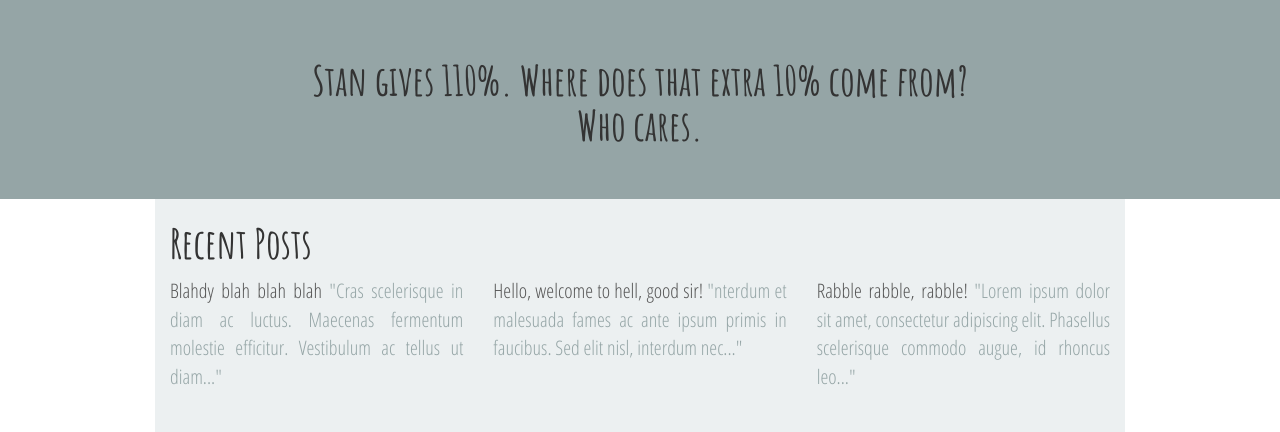
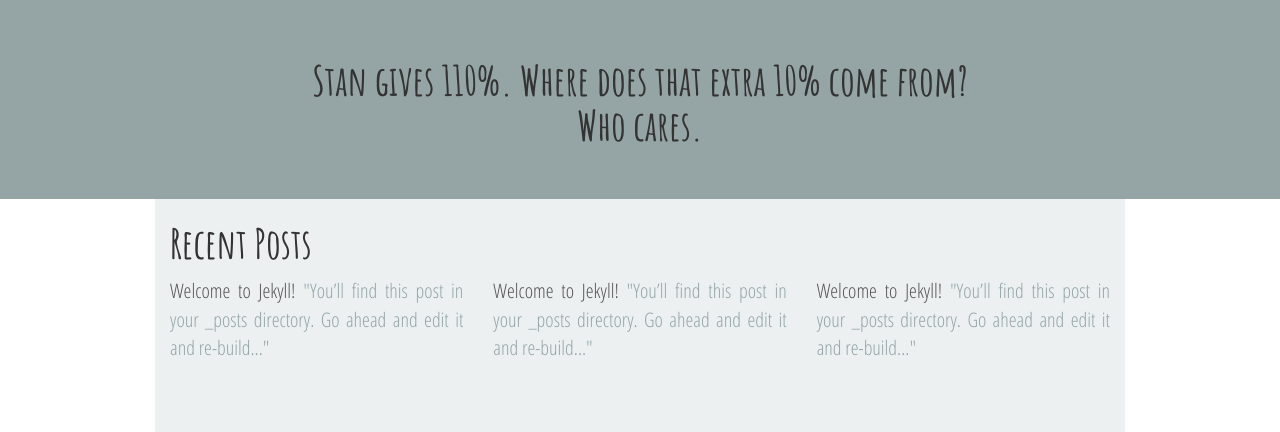
Before and after one commit to stanidesis/stanleyidesis.com, a Jekyll site: the page built from index.html, in a window 1280 px wide, cut to the strip 571-1003 px from the top of the page. Built offline with Jekyll 4.4.1, drawn with Linux system fonts in a browser that asks for light colours.

Commit message:
writes page ready to go

```diff
--- a/_config.yml
+++ b/_config.yml
@@ -17,6 +17,8 @@ url: "http://stanleyidesis.com" # the base hostname & protocol for your site
 rss: "/feed.xml"
 permalink: pretty
 excerpt_separator: "<!--more-->"
+paginate: 9
+paginate_path: "/writes/page:num/"
 
 # Variables
 owner: "Stanley Idesis"
--- a/_includes/header.html
+++ b/_includes/header.html
@@ -7,7 +7,7 @@
         </div>
         <div class="col-sm-6 col-xs-12" role="navigation">
           <ul>
-            <li role="presentation"><a href="#">writes</a>,</li>
+            <li role="presentation"><a href="/writes">writes</a>,</li>
             <li role="presentation"><a href="#">performs</a>,</li>
             <li role="presentation"><a href="#">codes</a>,</li>
             <li role="presentation">and <a href="#">responds</a>.</li>
--- a/_posts/2016-04-02-welcome-to-jekyll.1.markdown
+++ b/_posts/2016-04-02-welcome-to-jekyll.1.markdown
@@ -1,11 +1,12 @@
 ---
 layout: post
-title:  "Welcome to Jekyll! - 2"
+title:  "Welcome to Jekyll!"
 date:   2016-04-02 00:37:43 +0000
 categories: jekyll update
+tags: default stupidity fun too many darned tags what happens if this keeps growing
 ---
 You’ll find this post in your `_posts` directory. Go ahead and edit it and re-build the site to see your changes. You can rebuild the site in many different ways, but the most common way is to run `jekyll serve`, which launches a web server and auto-regenerates your site when a file is updated.
-
+<!--more-->
 To add new posts, simply add a file in the `_posts` directory that follows the convention `YYYY-MM-DD-name-of-post.ext` and includes the necessary front matter. Take a look at the source for this post to get an idea about how it works.
 
 Jekyll also offers powerful support for code snippets:
@@ -17,7 +18,6 @@ end
 print_hi('Tom')
 #=> prints 'Hi, Tom' to STDOUT.
 {% endhighlight %}
-<!--more-->
 Check out the [Jekyll docs][jekyll-docs] for more info on how to get the most out of Jekyll. File all bugs/feature requests at [Jekyll’s GitHub repo][jekyll-gh]. If you have questions, you can ask them on [Jekyll Talk][jekyll-talk].
 
 [jekyll-docs]: http://jekyllrb.com/docs/home
--- a/_posts/2016-04-02-welcome-to-jekyll.3.markdown
+++ b/_posts/2016-04-02-welcome-to-jekyll.3.markdown
@@ -1,7 +1,25 @@
 ---
 layout: post
-title:  "Hello, welcome to hell, good sir!"
+title:  "Welcome to Jekyll!"
 date:   2016-04-02 00:37:43 +0000
 categories: jekyll update
+tags: default stupidity fun
 ---
-nterdum et malesuada fames ac ante ipsum primis in faucibus. Sed elit nisl, interdum nec dolor sit amet, malesuada egestas enim. Duis scelerisque, risus vitae consequat tristique, est dui rutrum augue, non posuere massa erat at neque. Cras scelerisque nulla eu urna iaculis, vitae tincidunt neque interdum. Mauris sit amet ullamcorper elit. Integer in ipsum libero. Donec fermentum malesuada ligula, quis tempus nulla consectetur quis.
+You’ll find this post in your `_posts` directory. Go ahead and edit it and re-build the site to see your changes. You can rebuild the site in many different ways, but the most common way is to run `jekyll serve`, which launches a web server and auto-regenerates your site when a file is updated.
+<!--more-->
+To add new posts, simply add a file in the `_posts` directory that follows the convention `YYYY-MM-DD-name-of-post.ext` and includes the necessary front matter. Take a look at the source for this post to get an idea about how it works.
+
+Jekyll also offers powerful support for code snippets:
+
+{% highlight ruby %}
+def print_hi(name)
+  puts "Hi, #{name}"
+end
+print_hi('Tom')
+#=> prints 'Hi, Tom' to STDOUT.
+{% endhighlight %}
+Check out the [Jekyll docs][jekyll-docs] for more info on how to get the most out of Jekyll. File all bugs/feature requests at [Jekyll’s GitHub repo][jekyll-gh]. If you have questions, you can ask them on [Jekyll Talk][jekyll-talk].
+
+[jekyll-docs]: http://jekyllrb.com/docs/home
+[jekyll-gh]:   https://github.com/jekyll/jekyll
+[jekyll-talk]: https://talk.jekyllrb.com/
--- /dev/null
+++ b/_posts/2016-04-02-welcome-to-jekyll.7.markdown
@@ -0,0 +1,25 @@
+---
+layout: post
+title:  "Welcome to Jekyll!"
+date:   2016-04-02 00:37:43 +0000
+categories: jekyll update
+tags: default stupidity fun
+---
+You’ll find this post in your `_posts` directory. Go ahead and edit it and re-build the site to see your changes. You can rebuild the site in many different ways, but the most common way is to run `jekyll serve`, which launches a web server and auto-regenerates your site when a file is updated.
+<!--more-->
+To add new posts, simply add a file in the `_posts` directory that follows the convention `YYYY-MM-DD-name-of-post.ext` and includes the necessary front matter. Take a look at the source for this post to get an idea about how it works.
+
+Jekyll also offers powerful support for code snippets:
+
+{% highlight ruby %}
+def print_hi(name)
+  puts "Hi, #{name}"
+end
+print_hi('Tom')
+#=> prints 'Hi, Tom' to STDOUT.
+{% endhighlight %}
+Check out the [Jekyll docs][jekyll-docs] for more info on how to get the most out of Jekyll. File all bugs/feature requests at [Jekyll’s GitHub repo][jekyll-gh]. If you have questions, you can ask them on [Jekyll Talk][jekyll-talk].
+
+[jekyll-docs]: http://jekyllrb.com/docs/home
+[jekyll-gh]:   https://github.com/jekyll/jekyll
+[jekyll-talk]: https://talk.jekyllrb.com/
--- /dev/null
+++ b/_posts/2016-04-02-welcome-to-jekyll.8.markdown
@@ -0,0 +1,25 @@
+---
+layout: post
+title:  "Welcome to Jekyll!"
+date:   2016-04-02 00:37:43 +0000
+categories: jekyll update
+tags: default stupidity fun
+---
+You’ll find this post in your `_posts` directory. Go ahead and edit it and re-build the site to see your changes. You can rebuild the site in many different ways, but the most common way is to run `jekyll serve`, which launches a web server and auto-regenerates your site when a file is updated.
+<!--more-->
+To add new posts, simply add a file in the `_posts` directory that follows the convention `YYYY-MM-DD-name-of-post.ext` and includes the necessary front matter. Take a look at the source for this post to get an idea about how it works.
+
+Jekyll also offers powerful support for code snippets:
+
+{% highlight ruby %}
+def print_hi(name)
+  puts "Hi, #{name}"
+end
+print_hi('Tom')
+#=> prints 'Hi, Tom' to STDOUT.
+{% endhighlight %}
+Check out the [Jekyll docs][jekyll-docs] for more info on how to get the most out of Jekyll. File all bugs/feature requests at [Jekyll’s GitHub repo][jekyll-gh]. If you have questions, you can ask them on [Jekyll Talk][jekyll-talk].
+
+[jekyll-docs]: http://jekyllrb.com/docs/home
+[jekyll-gh]:   https://github.com/jekyll/jekyll
+[jekyll-talk]: https://talk.jekyllrb.com/
--- /dev/null
+++ b/_posts/2016-04-02-welcome-to-jekyll.9.markdown
@@ -0,0 +1,25 @@
+---
+layout: post
+title:  "Welcome to Jekyll!"
+date:   2016-04-02 00:37:43 +0000
+categories: jekyll update
+tags: default stupidity fun
+---
+You’ll find this post in your `_posts` directory. Go ahead and edit it and re-build the site to see your changes. You can rebuild the site in many different ways, but the most common way is to run `jekyll serve`, which launches a web server and auto-regenerates your site when a file is updated.
+<!--more-->
+To add new posts, simply add a file in the `_posts` directory that follows the convention `YYYY-MM-DD-name-of-post.ext` and includes the necessary front matter. Take a look at the source for this post to get an idea about how it works.
+
+Jekyll also offers powerful support for code snippets:
+
+{% highlight ruby %}
+def print_hi(name)
+  puts "Hi, #{name}"
+end
+print_hi('Tom')
+#=> prints 'Hi, Tom' to STDOUT.
+{% endhighlight %}
+Check out the [Jekyll docs][jekyll-docs] for more info on how to get the most out of Jekyll. File all bugs/feature requests at [Jekyll’s GitHub repo][jekyll-gh]. If you have questions, you can ask them on [Jekyll Talk][jekyll-talk].
+
+[jekyll-docs]: http://jekyllrb.com/docs/home
+[jekyll-gh]:   https://github.com/jekyll/jekyll
+[jekyll-talk]: https://talk.jekyllrb.com/
--- a/_posts/2016-04-02-welcome-to-jekyll.markdown
+++ /dev/null
@@ -1,7 +0,0 @@
----
-layout: post
-title:  "Blahdy blah blah blah"
-date:   2016-04-02 00:37:43 +0000
-categories: jekyll update
----
-Cras scelerisque in diam ac luctus. Maecenas fermentum molestie efficitur. Vestibulum ac tellus ut diam cursus venenatis. Nam eget tincidunt metus. Maecenas semper lorem id nulla consectetur vulputate eu et orci. Cras pellentesque diam nulla, et blandit mi tincidunt vel. Suspendisse convallis nibh et nisi blandit, sed iaculis lacus molestie. Sed sollicitudin egestas arcu at rutrum. Donec at magna et leo convallis fringilla. Vivamus ultrices elit non velit venenatis, a auctor sem luctus. Phasellus at mattis tortor. Lorem ipsum dolor sit amet, consectetur adipiscing elit. Pellentesque vehicula tortor ut tristique feugiat.
--- a/_sass/_layout.scss
+++ b/_sass/_layout.scss
@@ -90,10 +90,10 @@ $footer-size-alt: 28px;
         width:   $footer-size;
         opacity: 0.7;
 
-        -webkit-transition: opacity 100ms ease-in;
-        -moz-transition:    opacity 100ms ease-in;
-        -o-transition:      opacity 100ms ease-in;
-        transition:         opacity 100ms ease-in;
+        -webkit-transition: opacity $default-anim-length ease-in-out;
+        -moz-transition:    opacity $default-anim-length ease-in-out;
+        -o-transition:      opacity $default-anim-length ease-in-out;
+        transition:         opacity $default-anim-length ease-in-out;
 
         @include media-min($screen-sm-min) {
             height: $footer-size-alt;
@@ -133,6 +133,44 @@ $footer-size-alt: 28px;
         }
     }
 }
+
+
+/******************************
+ * /writes
+ ******************************/
+post-item {
+
+    p {
+        @include media-min($screen-sm-min) {
+            font-size: 22px;
+        }
+    }
+
+    ul {
+        padding: 0px 0px;
+        margin: 0px 0px;
+    }
+
+    li {
+        padding: 0px 8px;
+        border: 1px solid $brand-color-highlight;
+        border-radius: 3px;
+        display: inline-block;
+        margin-right: 6px;
+        margin-bottom: 6px;
+
+        -webkit-transition: all $default-anim-length ease-in-out;
+        -moz-transition:    all $default-anim-length ease-in-out;
+        -o-transition:      all $default-anim-length ease-in-out;
+        transition:         all $default-anim-length ease-in-out;
+
+        &:hover {
+            color: white;
+            background-color: $brand-color-highlight;
+        }
+    }
+}
+
 
 /******************************
  * Includes
```
Also changed, not shown: _posts/2016-04-02-welcome-to-jekyll.4.markdown (added, +25 -0 lines), _posts/2016-04-02-welcome-to-jekyll.5.markdown (added, +25 -0 lines), _posts/2016-04-02-welcome-to-jekyll.6.markdown (added, +25 -0 lines), writes/index.html (added, +39 -0 lines).
